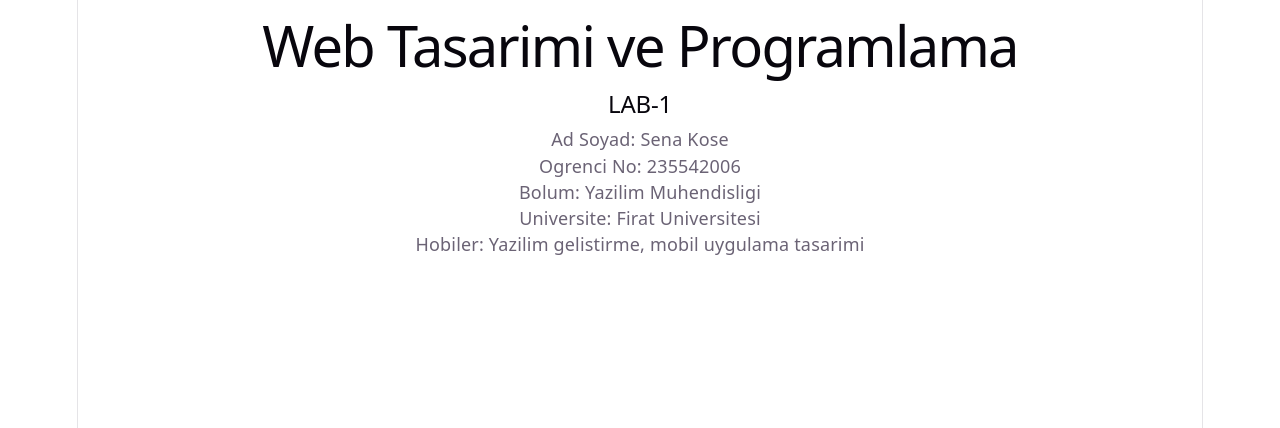
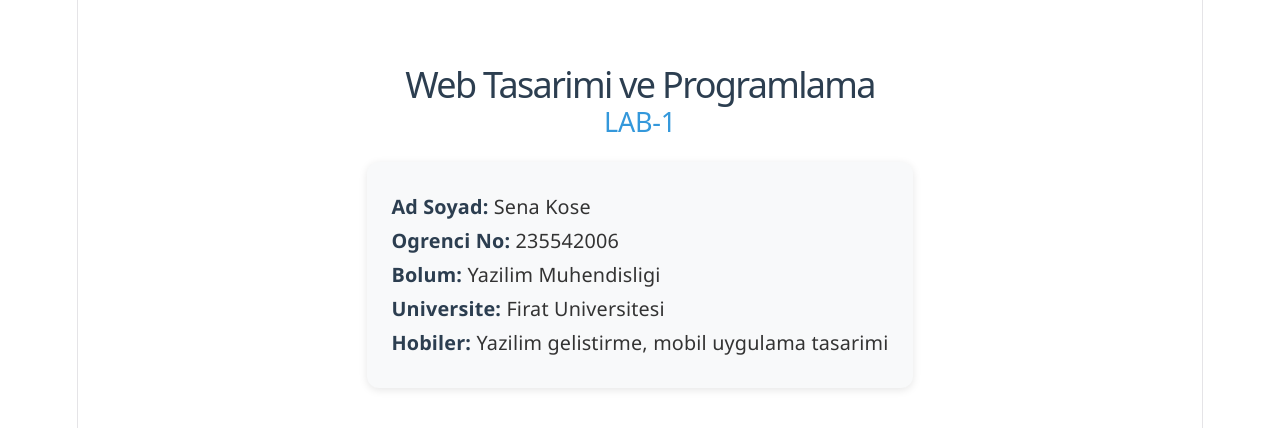
Before and after one commit to kosesena/web-lab-hello, a React (Vite) app: page / in a window 1280 px wide. Shown: the top 428 px of the page. Built offline with nearby package versions, Linux system fonts and the light colour scheme.

Commit message:
style: update page styling and layout

```diff
--- a/src/App.css
+++ b/src/App.css
@@ -1,184 +1,38 @@
-.counter {
-  font-size: 16px;
-  padding: 5px 10px;
-  border-radius: 5px;
-  color: var(--accent);
-  background: var(--accent-bg);
-  border: 2px solid transparent;
-  transition: border-color 0.3s;
-  margin-bottom: 24px;
-
-  &:hover {
-    border-color: var(--accent-border);
-  }
-  &:focus-visible {
-    outline: 2px solid var(--accent);
-    outline-offset: 2px;
-  }
+.container {
+  max-width: 600px;
+  margin: 0 auto;
+  padding: 40px 20px;
+  text-align: center;
+  font-family: 'Segoe UI', Tahoma, Geneva, Verdana, sans-serif;
 }
 
-.hero {
-  position: relative;
-
-  .base,
-  .framework,
-  .vite {
-    inset-inline: 0;
-    margin: 0 auto;
-  }
-
-  .base {
-    width: 170px;
-    position: relative;
-    z-index: 0;
-  }
-
-  .framework,
-  .vite {
-    position: absolute;
-  }
-
-  .framework {
-    z-index: 1;
-    top: 34px;
-    height: 28px;
-    transform: perspective(2000px) rotateZ(300deg) rotateX(44deg) rotateY(39deg)
-      scale(1.4);
-  }
-
-  .vite {
-    z-index: 0;
-    top: 107px;
-    height: 26px;
-    width: auto;
-    transform: perspective(2000px) rotateZ(300deg) rotateX(40deg) rotateY(39deg)
-      scale(0.8);
-  }
+h1 {
+  color: #2c3e50;
+  font-size: 2rem;
+  margin-bottom: 8px;
 }
 
-#center {
-  display: flex;
-  flex-direction: column;
-  gap: 25px;
-  place-content: center;
-  place-items: center;
-  flex-grow: 1;
-
-  @media (max-width: 1024px) {
-    padding: 32px 20px 24px;
-    gap: 18px;
-  }
+h2 {
+  color: #3498db;
+  font-size: 1.5rem;
+  margin-bottom: 24px;
 }
 
-#next-steps {
-  display: flex;
-  border-top: 1px solid var(--border);
+.info-card {
+  background: #f8f9fa;
+  border-radius: 12px;
+  padding: 24px;
+  margin-top: 20px;
+  box-shadow: 0 2px 8px rgba(0, 0, 0, 0.1);
   text-align: left;
-
-  & > div {
-    flex: 1 1 0;
-    padding: 32px;
-    @media (max-width: 1024px) {
-      padding: 24px 20px;
-    }
-  }
-
-  .icon {
-    margin-bottom: 16px;
-    width: 22px;
-    height: 22px;
-  }
-
-  @media (max-width: 1024px) {
-    flex-direction: column;
-    text-align: center;
-  }
 }
 
-#docs {
-  border-right: 1px solid var(--border);
-
-  @media (max-width: 1024px) {
-    border-right: none;
-    border-bottom: 1px solid var(--border);
-  }
+.info-card p {
+  margin: 8px 0;
+  font-size: 1.1rem;
+  color: #333;
 }
 
-#next-steps ul {
-  list-style: none;
-  padding: 0;
-  display: flex;
-  gap: 8px;
-  margin: 32px 0 0;
-
-  .logo {
-    height: 18px;
-  }
-
-  a {
-    color: var(--text-h);
-    font-size: 16px;
-    border-radius: 6px;
-    background: var(--social-bg);
-    display: flex;
-    padding: 6px 12px;
-    align-items: center;
-    gap: 8px;
-    text-decoration: none;
-    transition: box-shadow 0.3s;
-
-    &:hover {
-      box-shadow: var(--shadow);
-    }
-    .button-icon {
-      height: 18px;
-      width: 18px;
-    }
-  }
-
-  @media (max-width: 1024px) {
-    margin-top: 20px;
-    flex-wrap: wrap;
-    justify-content: center;
-
-    li {
-      flex: 1 1 calc(50% - 8px);
-    }
-
-    a {
-      width: 100%;
-      justify-content: center;
-      box-sizing: border-box;
-    }
-  }
+.info-card p strong {
+  color: #2c3e50;
 }
-
-#spacer {
-  height: 88px;
-  border-top: 1px solid var(--border);
-  @media (max-width: 1024px) {
-    height: 48px;
-  }
-}
-
-.ticks {
-  position: relative;
-  width: 100%;
-
-  &::before,
-  &::after {
-    content: '';
-    position: absolute;
-    top: -4.5px;
-    border: 5px solid transparent;
-  }
-
-  &::before {
-    left: 0;
-    border-left-color: var(--border);
-  }
-  &::after {
-    right: 0;
-    border-right-color: var(--border);
-  }
-}
--- a/src/App.tsx
+++ b/src/App.tsx
@@ -2,14 +2,16 @@
 
 function App() {
   return (
-    <div>
+    <div className="container">
       <h1>Web Tasarimi ve Programlama</h1>
       <h2>LAB-1</h2>
-      <p>Ad Soyad: Sena Kose</p>
-      <p>Ogrenci No: 235542006</p>
-      <p>Bolum: Yazilim Muhendisligi</p>
-      <p>Universite: Firat Universitesi</p>
-      <p>Hobiler: Yazilim gelistirme, mobil uygulama tasarimi</p>
+      <div className="info-card">
+        <p><strong>Ad Soyad:</strong> Sena Kose</p>
+        <p><strong>Ogrenci No:</strong> 235542006</p>
+        <p><strong>Bolum:</strong> Yazilim Muhendisligi</p>
+        <p><strong>Universite:</strong> Firat Universitesi</p>
+        <p><strong>Hobiler:</strong> Yazilim gelistirme, mobil uygulama tasarimi</p>
+      </div>
     </div>
   )
 }
```
